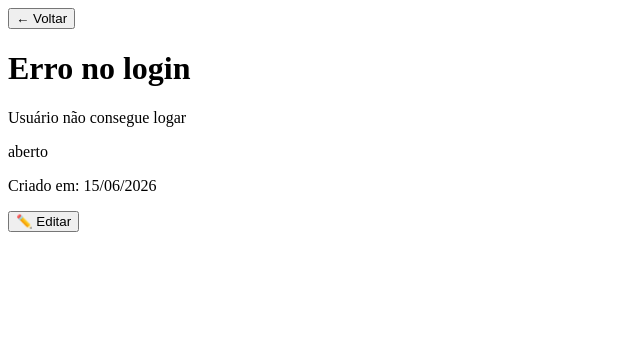
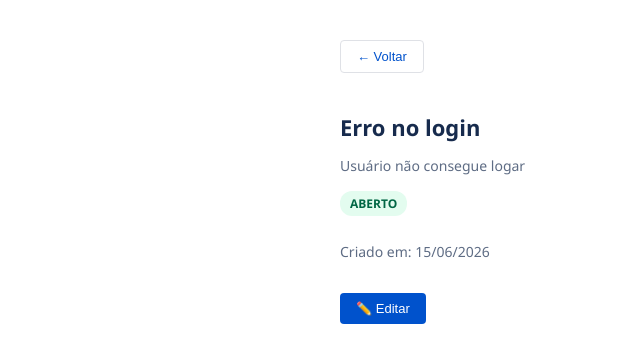
Before and after one commit to Epo-ky/ticket-system, an Angular app: page /tickets/1 in a window 1280 px wide. Shown: the top 362 px of the page, without its empty margins (0-640 px from the left). Built offline with nearby package versions, Linux system fonts and the light colour scheme.

Commit message:
style: ticket detail CSS

```diff
--- a/src/app/pages/ticket-detail/ticket-detail.css
+++ b/src/app/pages/ticket-detail/ticket-detail.css
@@ -0,0 +1,89 @@
+.detail-container {
+  padding: 32px;
+  max-width: 600px;
+  margin: 0 auto;
+  font-family: 'Segoe UI', sans-serif;
+}
+
+.detail-container button {
+  background: none;
+  border: 1px solid #dfe1e6;
+  padding: 8px 16px;
+  border-radius: 4px;
+  font-size: 13px;
+  color: #0052cc;
+  cursor: pointer;
+  margin-bottom: 24px;
+}
+
+.detail-container button:hover {
+  background: #f4f5f7;
+}
+
+.detail-container h1 {
+  font-size: 22px;
+  color: #172b4d;
+  margin-bottom: 8px;
+}
+
+.detail-container p {
+  font-size: 14px;
+  color: #5e6c84;
+  margin-bottom: 16px;
+}
+
+.status {
+  display: inline-block;
+  padding: 4px 10px;
+  border-radius: 12px;
+  font-size: 12px;
+  font-weight: 600;
+  text-transform: uppercase;
+  background: #e3fcef;
+  color: #006644;
+  margin-bottom: 12px;
+}
+
+.data {
+  font-size: 12px;
+  color: #97a0af;
+}
+
+.btn-editar {
+  background: #0052cc !important;
+  color: white !important;
+  border: none !important;
+  margin-top: 16px;
+}
+
+.btn-editar:hover {
+  background: #0065ff !important;
+}
+
+input, textarea {
+  width: 100%;
+  padding: 10px;
+  margin-bottom: 12px;
+  border: 1px solid #dfe1e6;
+  border-radius: 4px;
+  font-size: 14px;
+  box-sizing: border-box;
+  font-family: 'Segoe UI', sans-serif;
+}
+
+textarea {
+  height: 120px;
+  resize: vertical;
+}
+
+.btn-salvar {
+  background: #0052cc !important;
+  color: white !important;
+  border: none !important;
+  margin-right: 8px;
+}
+
+.btn-cancelar {
+  color: #de350b !important;
+  border-color: #de350b !important;
+}
--- a/src/app/pages/ticket-detail/ticket-detail.html
+++ b/src/app/pages/ticket-detail/ticket-detail.html
@@ -6,14 +6,14 @@
     <p>{{ ticket.descricao }}</p>
     <span class="status">{{ ticket.status }}</span>
     <p class="data">Criado em: {{ ticket.criadoEm | date:'dd/MM/yyyy' }}</p>
-    <button (click)="editar()">✏️ Editar</button>
+    <button class="btn-editar" (click)="editar()">✏️ Editar</button>
   </div>
 
   <div *ngIf="editando">
     <input [(ngModel)]="tituloEdit" />
     <textarea [(ngModel)]="descricaoEdit"></textarea>
-    <button (click)="salvar()">Salvar</button>
-    <button (click)="cancelar()">Cancelar</button>
+    <button class="btn-salvar" (click)="salvar()">Salvar</button>
+    <button class="btn-cancelar" (click)="cancelar()">Cancelar</button>
   </div>
 </div>
 
```
